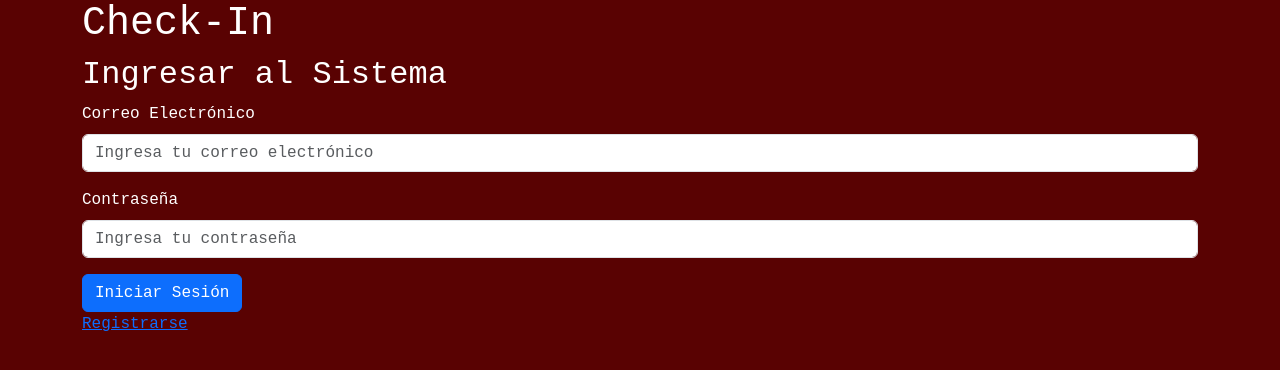
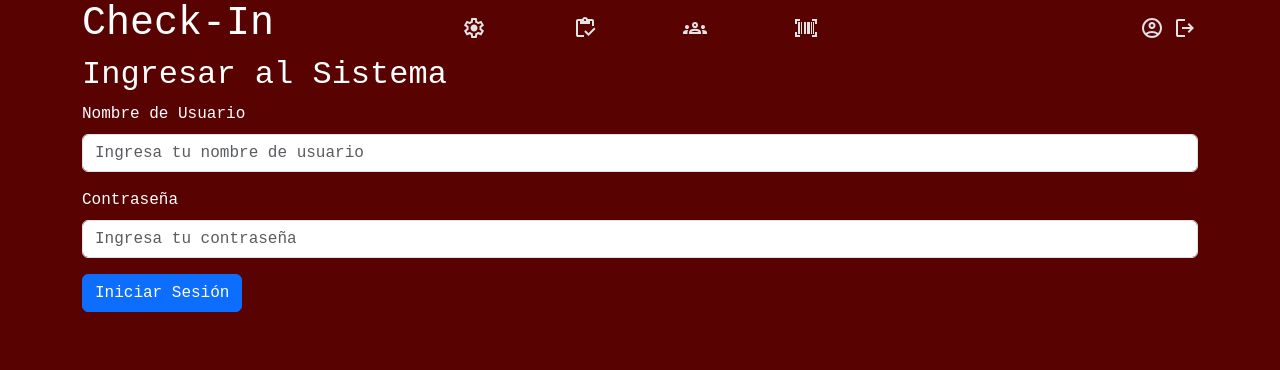
Before and after one commit to Juanplr/checkIn, a React (Vite) app in the folder check-proyect/: page /login in a window 1280 px wide. Shown: the top 370 px of the page. Built offline with nearby package versions, Linux system fonts and the light colour scheme; no server answers; sample sign-in values are in the browser's storage.

Commit message:
refactor login

```diff
--- a/check-proyect/src/components/header.tsx
+++ b/check-proyect/src/components/header.tsx
@@ -4,13 +4,22 @@ import ajustesIcon from '../assets/icons/setings.svg'
 import inventarioIcon from '../assets/icons/inventory.svg'
 import usuariosIcon from '../assets/icons/users.svg'
 import barCodeIcon from '../assets/icons/barcorder.svg'
-import { Link } from 'react-router-dom'
-import Usuario from '../models/Usuario';
+import logoutIcon from '../assets/icons/logout.svg'
+import { Link, useNavigate } from 'react-router-dom'
+import { isAuthenticated, getUser, logout } from '../services/auth';
 
 function Header() {
-    const usuario = new Usuario();
-    const [isLoggedIn, setIsLoggedIn] = useState(false);
-    const [user, setUser] = useState(usuario);
+    const navigate = useNavigate();
+    const [loggedIn, setLoggedIn] = useState(isAuthenticated());
+    const [user, setUser] = useState(getUser());
+
+    function handleLogout() {
+        logout();
+        setLoggedIn(false);
+        setUser(null);
+        navigate("/");
+    }
+
     return (
         <>
             <header>
@@ -21,7 +30,7 @@ function Header() {
                         </div>
                         <div className='iconos col d-flex justify-content-between'>
                             {
-                                isLoggedIn && (
+                                loggedIn && (
                                     <>
                                         <Link to="/ajustes">
                                             <img className='button-icon' src={ajustesIcon} alt="Ajustes" />
@@ -41,11 +50,18 @@ function Header() {
                         </div>
                         <div className='usuario col d-flex justify-content-end'>
                             {
-                                isLoggedIn && (
+                                loggedIn ? (
                                     <>
                                         <img className="button-icon" src={userIcon} alt="Usuario" />
-                                        <p>{user.user_name}</p>
+                                        <p>{user?.sub || user?.user_name || ""}</p>
+                                        <button className="btn btn-link p-0 ms-2" onClick={handleLogout}>
+                                            <img className='button-icon' src={logoutIcon} alt="Cerrar sesión" />
+                                        </button>
                                     </>
+                                ) : (
+                                    <Link to="/login">
+                                        <img className="button-icon" src={userIcon} alt="Iniciar sesión" />
+                                    </Link>
                                 )
                             }
                         </div>
--- a/check-proyect/src/pages/login.tsx
+++ b/check-proyect/src/pages/login.tsx
@@ -1,13 +1,13 @@
 import Header from "../components/Header";
 import { useState } from "react";
+import { useNavigate } from "react-router-dom";
+import { login } from "../services/auth";
 
 function Login() {
 
-    const api = import.meta.env.VITE_URL_API;
+    const navigate = useNavigate();
 
-    const ruta = `${api}/usuario/login`;
-
-    const [correo, setCorreo] = useState("");
+    const [username, setUsername] = useState("");
     const [contrasena, setContrasena] = useState("");
 
     async function handleClick(event: React.FormEvent) {
@@ -16,33 +16,17 @@ function Login() {
 
         try {
 
-            const response = await fetch(
-                `${ruta}/${correo}/${contrasena}`
-            );
+            await login(username, contrasena);
 
-            if (response.ok) {
+            alert("Inicio de sesión exitoso");
 
-                const data = await response.json();
-
-                console.log(data);
-
-                alert(
-                    data.nombre +
-                    " - Inicio de sesión exitoso"
-                );
-
-            } else {
-
-                console.error("Error al obtener los datos");
-
-                alert("Error al iniciar sesión");
-            }
+            navigate("/");
 
         } catch (error) {
 
             console.error(error);
 
-            alert("Error del servidor");
+            alert(error instanceof Error ? error.message : "Error del servidor");
         }
     }
 
@@ -59,20 +43,20 @@ function Login() {
                     <div className="mb-3">
 
                         <label
-                            htmlFor="email"
+                            htmlFor="username"
                             className="form-label"
                         >
-                            Correo Electrónico
+                            Nombre de Usuario
                         </label>
 
                         <input
-                            type="email"
+                            type="text"
                             className="form-control"
-                            id="email"
-                            placeholder="Ingresa tu correo electrónico"
-                            value={correo}
+                            id="username"
+                            placeholder="Ingresa tu nombre de usuario"
+                            value={username}
                             onChange={(e) =>
-                                setCorreo(e.target.value)
+                                setUsername(e.target.value)
                             }
                         />
                     </div>
@@ -107,8 +91,6 @@ function Login() {
 
                 </form>
 
-                <a href="">Registrarse</a>
-
             </div>
         </>
     );
--- a/check-proyect/src/pages/principal.tsx
+++ b/check-proyect/src/pages/principal.tsx
@@ -2,10 +2,12 @@ import { useState } from "react";
 import Header from "../components/Header";
 import codigoBarraIcon from '../assets/icons/barcorder.svg'
 import loginIcon from '../assets/icons/login.svg'
+import { isAuthenticated } from "../services/auth";
 function Principal() {
 
   const [codigoBarras, setCodigoBarras] = useState("");
-  const [isLoggedIn, setIsLoggedIn] = useState(false);
+  const loggedIn = isAuthenticated();
+
   return (
     <>
       <Header />
@@ -15,18 +17,19 @@ function Principal() {
           <h2>Escanea el producto</h2>
         </div>
         <div>
-          <input type="number" placeholder="Código de barras" min="0" />
+          <input type="number" placeholder="Código de barras" min="0"
+            value={codigoBarras}
+            onChange={(e) => setCodigoBarras(e.target.value)}
+          />
           <button className="btn btn-primary">
             <img className="button-icon" src={codigoBarraIcon} alt="Código de barras" />
           </button>
         </div>
-        <div>
-          {
-            !isLoggedIn && (
-              <a href="/login">Iniciar Sesión<img src={loginIcon} alt="Iniciar sesión" /></a>
-            )
-          }
-        </div>
+        {
+          !loggedIn && (
+            <a href="/login">Iniciar Sesión<img src={loginIcon} alt="Iniciar sesión" /></a>
+          )
+        }
       </div>
     </>
   );
--- a/check-proyect/src/routers/ProtectedRoute.tsx
+++ b/check-proyect/src/routers/ProtectedRoute.tsx
@@ -1,14 +1,11 @@
 import { Navigate } from "react-router-dom";
 import type { ReactNode } from "react";
+import { isAuthenticated } from "../services/auth";
 
 function ProtectedRoute({ children }: { children: ReactNode }) {
 
-
-  const isAuthenticated = localStorage.getItem("token");
-  const log = "dkfnf";
-
-  if (!log) {
-    return <Navigate to="/" />;
+  if (!isAuthenticated()) {
+    return <Navigate to="/login" />;
   }
 
   return children;
--- /dev/null
+++ b/check-proyect/src/services/auth.ts
@@ -0,0 +1,44 @@
+const API = import.meta.env.VITE_URL_API;
+
+export async function login(username: string, password: string) {
+  const formData = new URLSearchParams();
+  formData.append("username", username);
+  formData.append("password", password);
+
+  const response = await fetch(`${API}/token`, {
+    method: "POST",
+    headers: { "Content-Type": "application/x-www-form-urlencoded" },
+    body: formData,
+  });
+
+  if (!response.ok) {
+    const error = await response.json().catch(() => ({ detail: "Error del servidor" }));
+    throw new Error(error.detail || "Credenciales inválidas");
+  }
+
+  const data = await response.json();
+  localStorage.setItem("token", data.access_token);
+
+  const payload = JSON.parse(atob(data.access_token.split(".")[1]));
+  localStorage.setItem("user", JSON.stringify(payload));
+
+  return data;
+}
+
+export function logout() {
+  localStorage.removeItem("token");
+  localStorage.removeItem("user");
+}
+
+export function getToken(): string | null {
+  return localStorage.getItem("token");
+}
+
+export function isAuthenticated(): boolean {
+  return !!getToken();
+}
+
+export function getUser() {
+  const user = localStorage.getItem("user");
+  return user ? JSON.parse(user) : null;
+}
```
Also changed, not shown: 1 other file (tests, documents, lock files or other folders).
